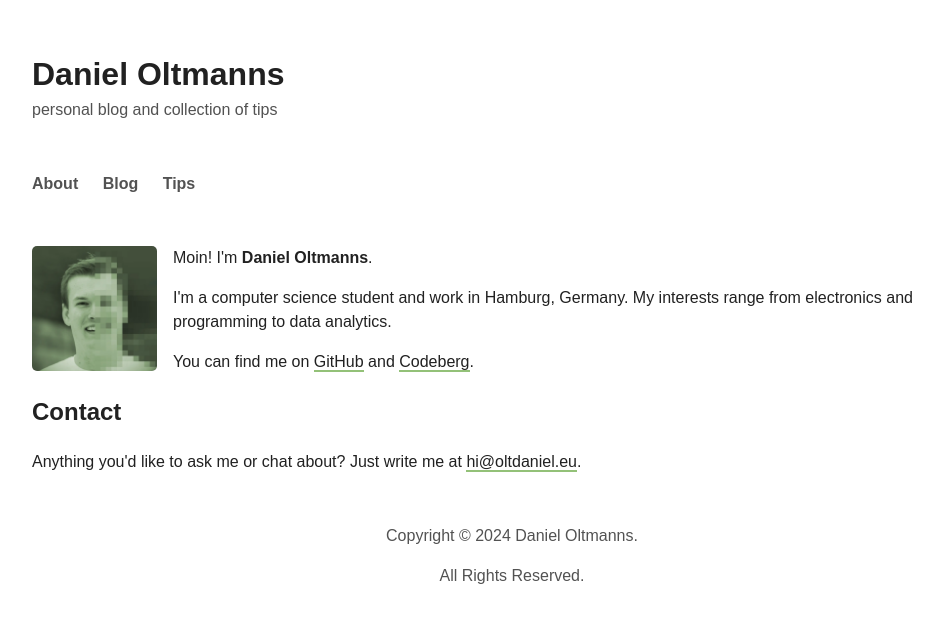
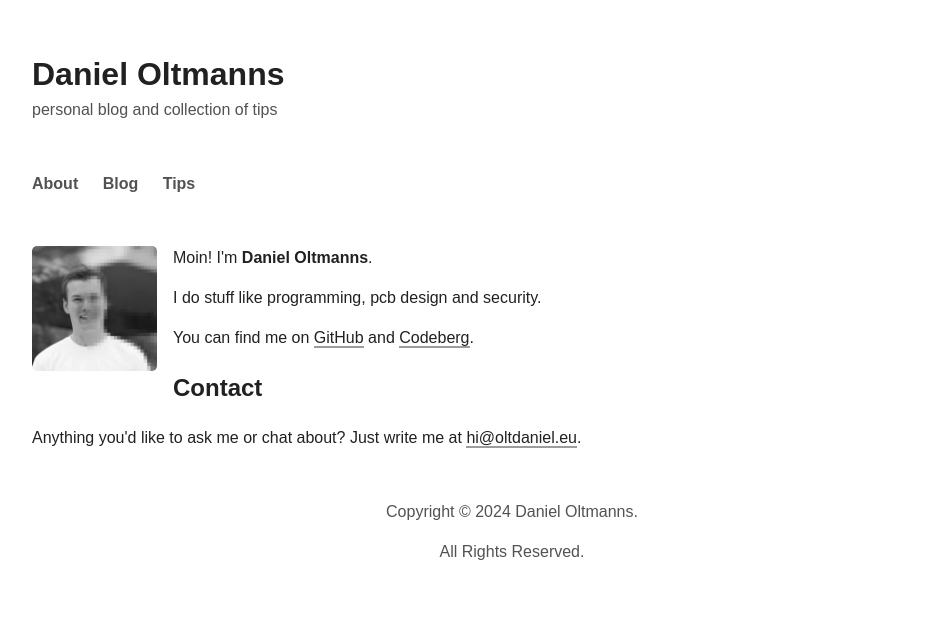
Before and after one commit to oltdaniel/oltdaniel.github.io, a Jekyll site: the page built from index.html, in a window 1280 px wide. Shown: the top 623 px of the page, without its empty margins (128-1071 px from the left). Built offline with Jekyll 4.4.1, drawn with Linux system fonts in a browser that asks for light colours; some web fonts are replaced.

Commit message:
small colors update

```diff
--- a/Gemfile
+++ b/Gemfile
@@ -7,7 +7,7 @@ source "https://rubygems.org"
 #
 # This will help ensure the proper Jekyll version is running.
 # Happy Jekylling!
-# gem "jekyll", "~> 4.3.2"
+#gem "jekyll", "~> 4.3.3"
 # If you want to use GitHub Pages, remove the "gem "jekyll"" above and
 # uncomment the line below. To upgrade, run `bundle update github-pages`.
 gem "github-pages", group: :jekyll_plugins
@@ -25,6 +25,9 @@ platforms :mingw, :x64_mingw, :mswin, :jruby do
   gem "tzinfo-data"
 end
 
+gem "json"
+gem "webrick"
+
 # Performance-booster for watching directories on Windows
 gem "wdm", "~> 0.1.1", :platforms => [:mingw, :x64_mingw, :mswin]
 
--- a/_sass/_colors.scss
+++ b/_sass/_colors.scss
@@ -3,8 +3,8 @@
     --text-muted: #525252;
 
     --background: white;
-    --accent: #93c178;
-    --accent-dark: #3F5C29;
+    --accent: #9c9c9c;
+    --accent-dark: #525252;
 }
 
 @media (prefers-color-scheme: dark) {
--- a/index.html
+++ b/index.html
@@ -12,7 +12,7 @@ title: About
 
     <div>
         <p style="margin-top: 0;">Moin! I'm <b>{{ site.title }}</b>.</p>
-        <p>I'm a computer science student and work in Hamburg, Germany. My interests range from electronics and programming to data analytics.</p>
+        <p>I do stuff like programming, pcb design and security.</p>
         {% if site.socials %}
         <p>You can find me on {% for social in site.socials %}{% if forloop.first %}{% elsif forloop.last %} and {% else %},{% endif %}<a href="{{ social.url }}" target="_blank" rel=”noopener noreferrer”>{{ social.name }}</a>{% endfor %}.</p>
         {% endif %}
```
Also changed, not shown: Gemfile.lock, assets/me.jpg (added), assets/me.png (added), assets/me_1024.png, assets/me_1024.webp, assets/me_125.png, assets/me_125.webp, assets/me_512.png, assets/me_512.webp.
